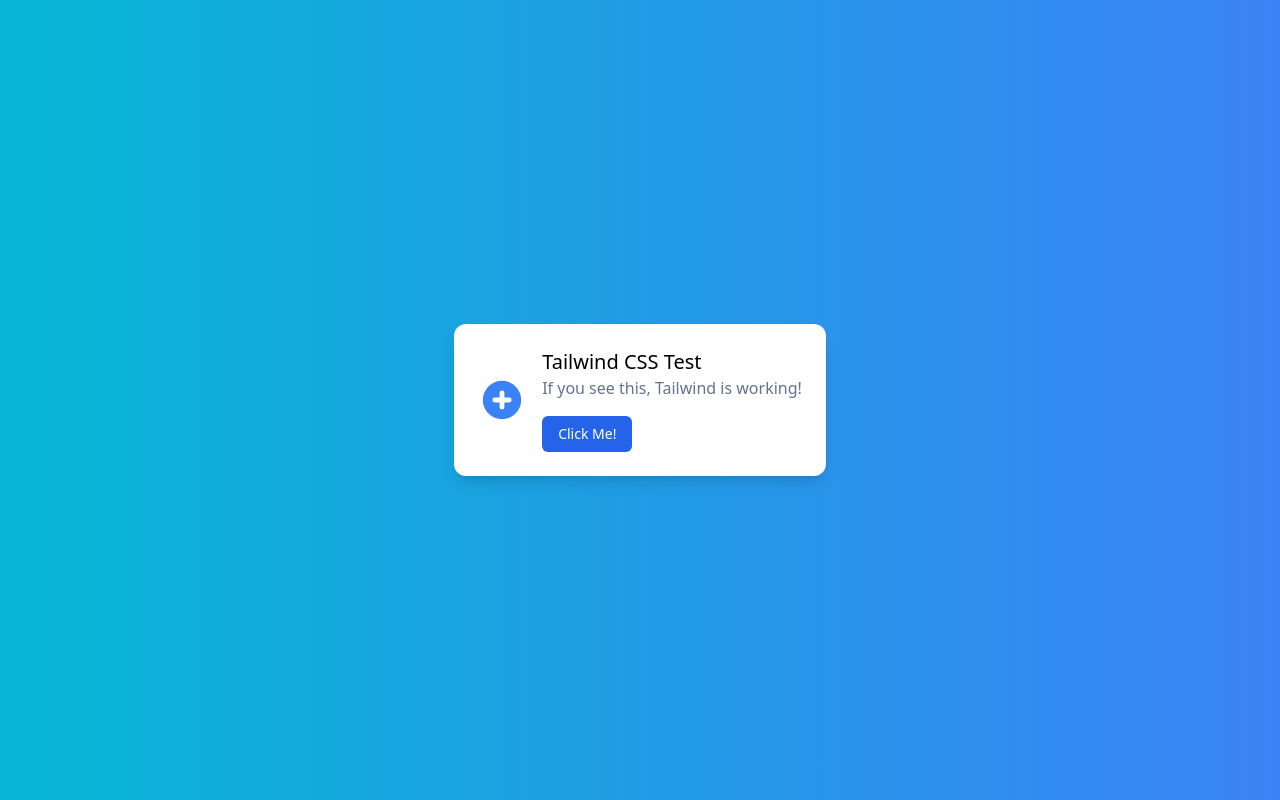
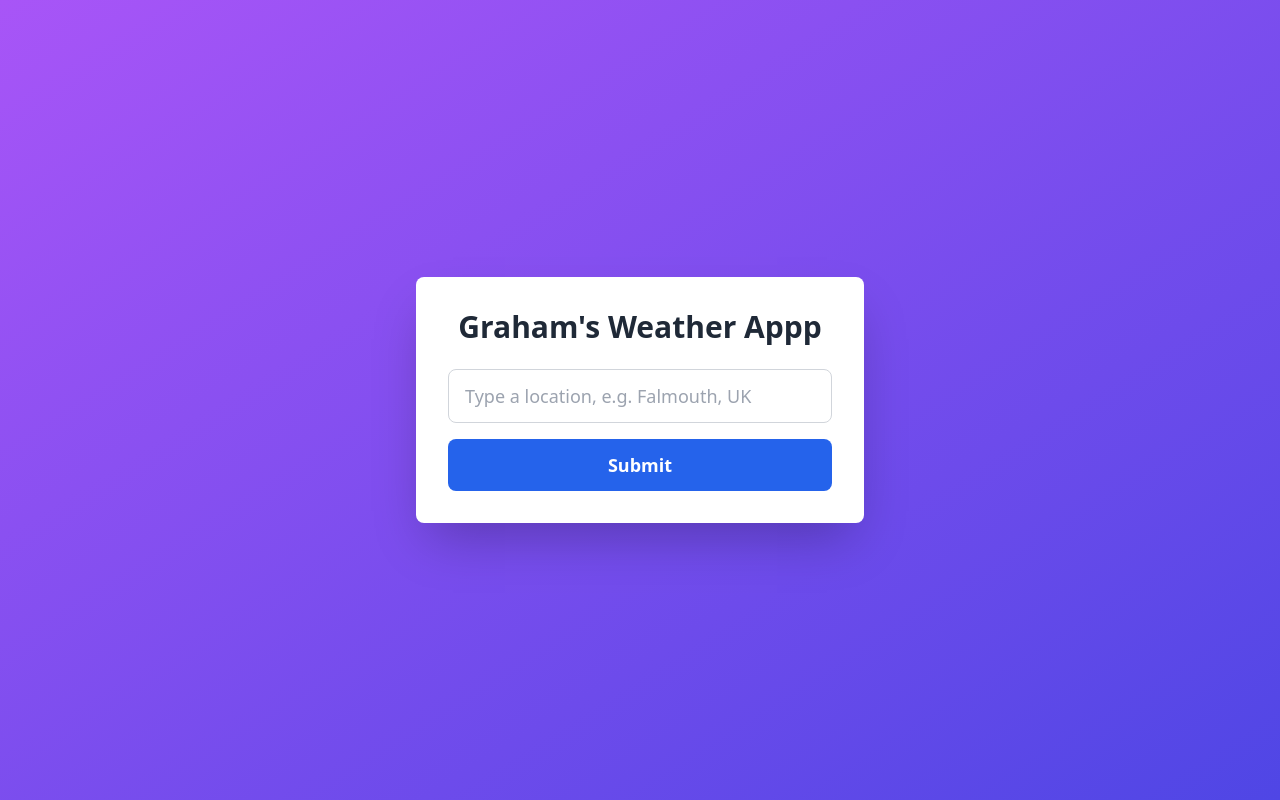
Before and after one commit to grahamjfalc/reintroduction-to-react, a React (Create React App) app: page / in a window 1280 px wide. Built offline with nearby package versions, Linux system fonts and the light colour scheme.

Commit message:
Create GeocodeAddress function in AppFunctions and import to App

```diff
--- a/src/App.js
+++ b/src/App.js
@@ -1,23 +1,47 @@
-import React from 'react';
-import './App.css';
+import React, { useState } from 'react';
+import { geocodeAddress } from './AppFunctions.js';
 
 function App() {
+  const [inputValue, setInputValue] = useState('');
+
+  const handleInputChange = (event) => {
+    setInputValue(event.target.value);
+  };
+
+  const handleSubmit = () => {
+    console.log(geocodeAddress("Falmouth, UK"));
+  };
+
+  const handleKeyDown = (event) => {
+    if (event.key === 'Enter') {
+      handleSubmit();
+    }
+  };
+
   return (
-    <div className="flex min-h-screen items-center justify-center bg-gradient-to-r from-cyan-500 to-blue-500">
-      <div className="p-6 max-w-sm mx-auto bg-white rounded-xl shadow-lg flex items-center space-x-4">
-        <div className="shrink-0">
-          {/* insert image here */}
-          <svg className="h-12 w-12 text-blue-500" fill="currentColor" viewBox="0 0 20 20">
-            <path fillRule="evenodd" d="M10 18a8 8 0 100-16 8 8 0 000 16zm1-11a1 1 0 10-2 0v2H7a1 1 0 100 2h2v2a1 1 0 102 0v-2h2a1 1 0 100-2h-2V7z" clipRule="evenodd" />
-          </svg>
-        </div>
-        <div>
-          <div className="text-xl font-medium text-black">Tailwind CSS Test</div>
-          <p className="text-slate-500">If you see this, Tailwind is working!</p>
-          <button className="mt-4 px-4 py-2 bg-blue-600 text-white text-sm font-medium rounded-md hover:bg-blue-700 focus:outline-none focus:ring-2 focus:ring-blue-500 focus:ring-offset-2">
-            Click Me!
-          </button>
-        </div>
+    <div className="min-h-screen flex items-center justify-center bg-gradient-to-br from-purple-500 to-indigo-600 p-4">
+      <div className="bg-white p-8 rounded-lg shadow-2xl w-full max-w-md">
+        <h2 className="text-3xl font-bold text-gray-800 mb-6 text-center">
+          Graham's Weather Appp
+        </h2>
+
+        <input
+          type="text"
+          className="w-full px-4 py-3 border border-gray-300 rounded-lg focus:outline-none focus:ring-2 focus:ring-blue-500 focus:border-transparent text-gray-700 text-lg mb-4"
+          placeholder="Type a location, e.g. Falmouth, UK"
+          value={inputValue}
+          onChange={handleInputChange}
+          onKeyDown={handleKeyDown}
+          aria-label="Text input field"
+        />
+
+        <button
+          className="w-full bg-blue-600 text-white font-semibold py-3 px-4 rounded-lg hover:bg-blue-700 transition duration-300 ease-in-out transform hover:scale-105 focus:outline-none focus:ring-2 focus:ring-blue-500 focus:ring-offset-2 text-lg"
+          onClick={handleSubmit}
+          aria-label="Submit text"
+        >
+          Submit
+        </button>
       </div>
     </div>
   );
--- /dev/null
+++ b/src/AppFunctions.js
@@ -0,0 +1,45 @@
+// src/geocode.js
+
+export async function geocodeAddress(address) {
+  const nominatimApiUrl = 'https://nominatim.openstreetmap.org/search';
+
+  const url = `${nominatimApiUrl}?q=${encodeURIComponent(address)}&format=json&limit=1`;
+
+  try {
+    const response = await fetch(url, {
+      headers: {
+        'User-Agent': 'YourAppName/1.0 (your-email@example.com)'
+      }
+    });
+
+    if (!response.ok) {
+      throw new Error(`HTTP error! status: ${response.status}`);
+    }
+
+    const data = await response.json();
+
+    if (data.length > 0) {
+      const result = data[0];
+      const latitude = parseFloat(result.lat);
+      const longitude = parseFloat(result.lon);
+      const displayName = result.display_name;
+
+      console.log(`Geocoded Address: ${displayName}`);
+      console.log(`Geocoded Latitude: ${latitude}`);
+      console.log(`Geocoded Longitude: ${longitude}`);
+
+      return {
+        address: displayName,
+        latitude: latitude,
+        longitude: longitude
+      };
+    } else {
+      console.log(`No geocoding results found for "${address}"`);
+      return null;
+    }
+
+  } catch (error) {
+    console.error("Error geocoding address:", error);
+    return null;
+  }
+}
```
